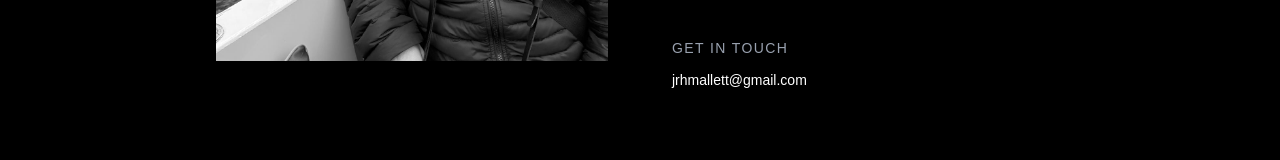
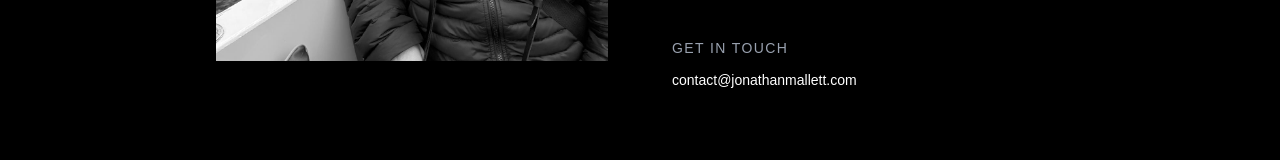
Before and after one commit to jrhmallett/photography-website, a Next.js app: page /about in a window 1280 px wide. Shown: the part 590-750 px from the top of the page. Built offline with nearby package versions, Linux system fonts and the light colour scheme.

Commit message:
Update contact email to contact@jonathanmallett.com
- Update About page contact email
- Update Footer contact email
- Update test cases to match new email

```diff
--- a/app/about/page.tsx
+++ b/app/about/page.tsx
@@ -53,8 +53,8 @@ export default function About() {
                 Get in touch
               </h2>
               <div className="flex flex-col gap-2 text-sm font-light">
-                <a href="mailto:jrhmallett@gmail.com" className="hover:text-gray-400 transition-colors">
-                  jrhmallett@gmail.com
+                <a href="mailto:contact@jonathanmallett.com" className="hover:text-gray-400 transition-colors">
+                  contact@jonathanmallett.com
                 </a>
                 {/* Add social media links as needed */}
               </div>
--- a/components/Footer.tsx
+++ b/components/Footer.tsx
@@ -48,10 +48,10 @@ export default function Footer() {
             </h3>
             <div className="flex flex-col gap-2">
               <a
-                href="mailto:jrhmallett@gmail.com"
+                href="mailto:contact@jonathanmallett.com"
                 className="text-sm font-light text-gray-300 hover:text-white transition-colors"
               >
-                jrhmallett@gmail.com
+                contact@jonathanmallett.com
               </a>
               {/* Add social media links as needed */}
             </div>
```
Also changed, not shown: 1 other file (tests, documents, lock files or other folders).
